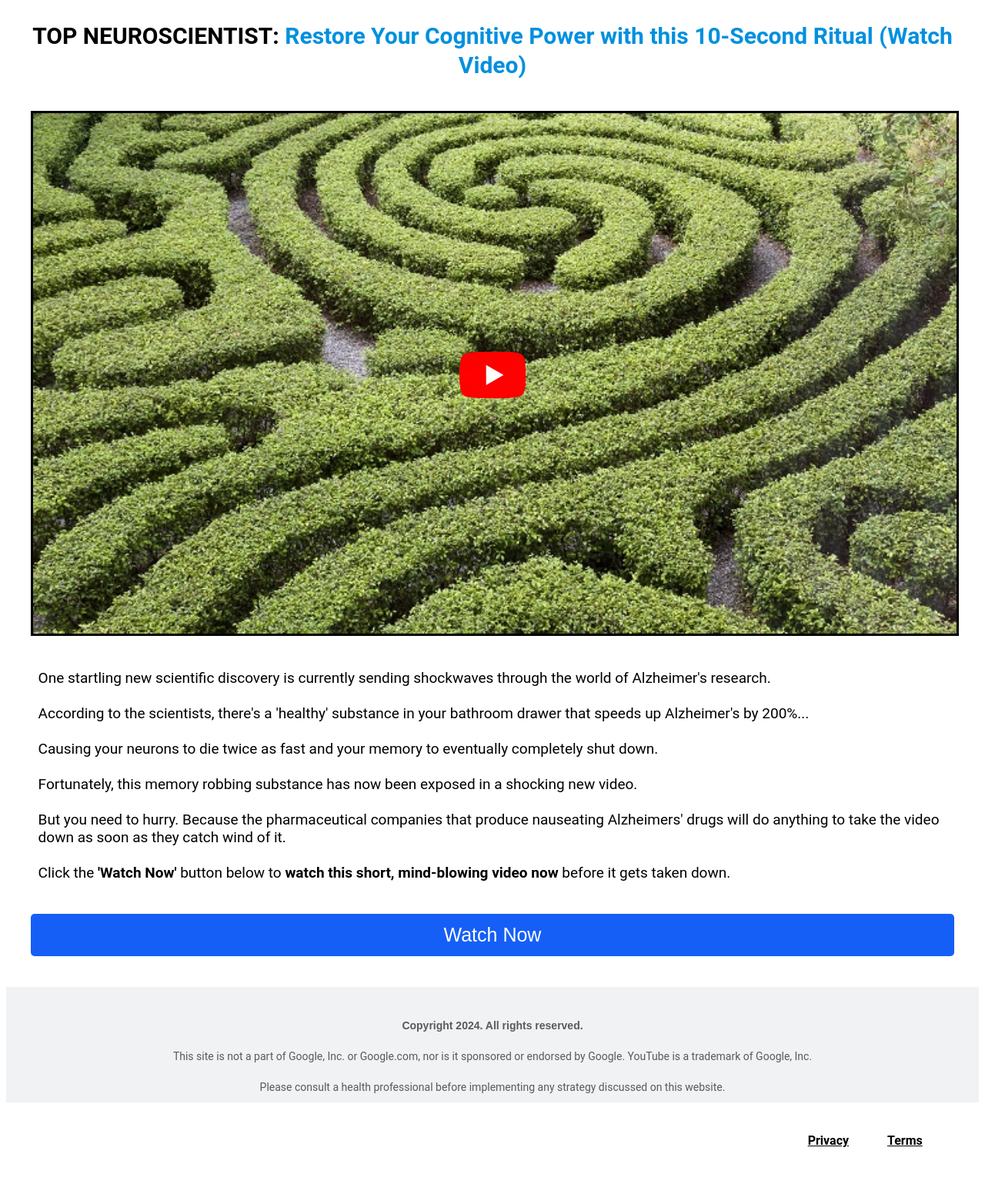
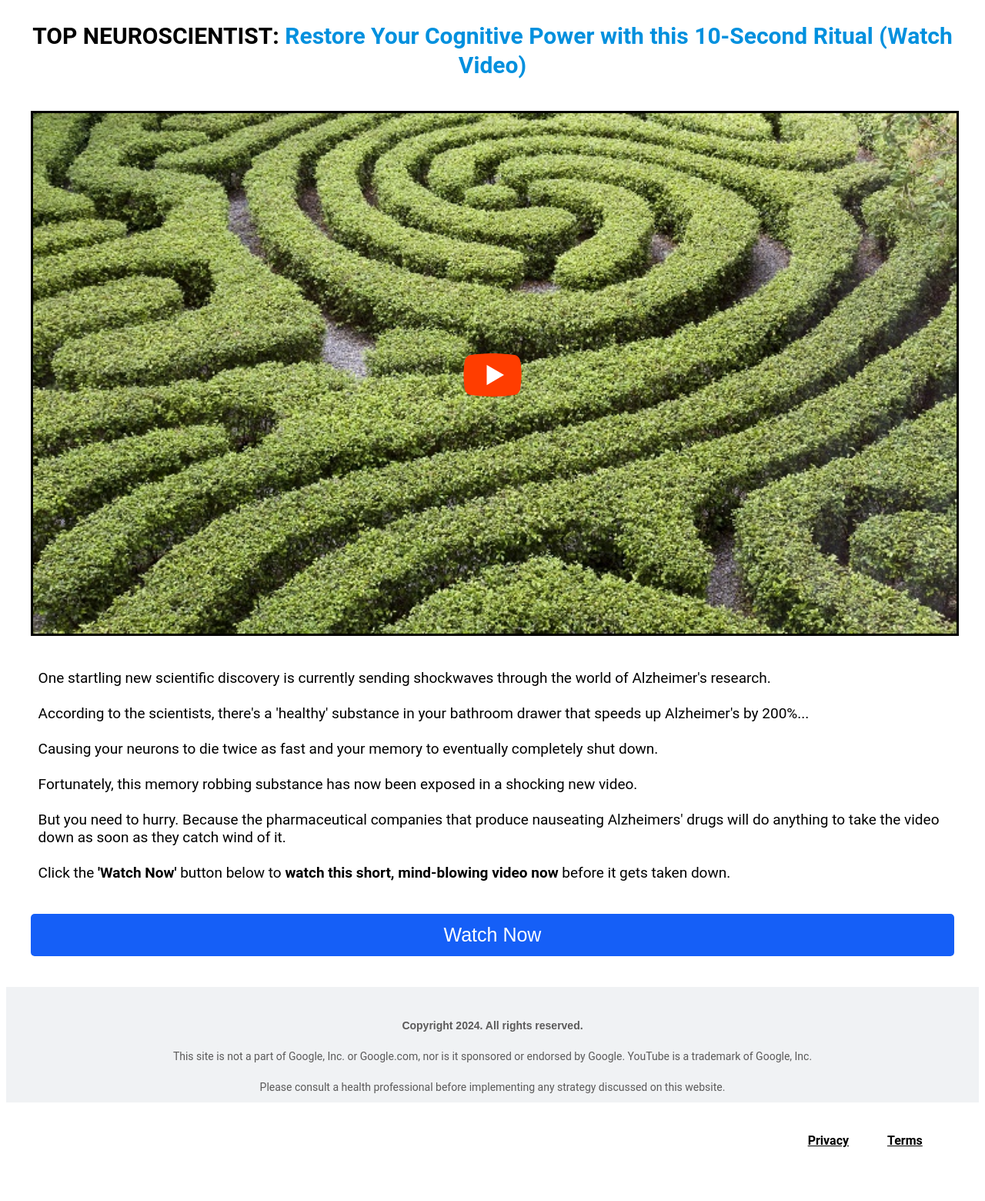
Before and after one commit to vitalityglowlife/memb, a Jekyll site: the page built from lp1vsl1/index.html, in a window 1280 px wide. Shown: the whole page at 77% size. Built offline with Jekyll 4.4.1, drawn with Linux system fonts in a browser that asks for light colours.

Commit message:
using svg play btn

```diff
--- /dev/null
+++ b/_includes/play-btn-b.html
@@ -0,0 +1,3 @@
+<svg class="{{ include.cssClass | default: 'play-btn' }}" xmlns="http://www.w3.org/2000/svg" x="0px" y="0px" width="144" height="144" viewBox="0 0 48 48">
+  <path fill="#FF3D00" d="M43.2,33.9c-0.4,2.1-2.1,3.7-4.2,4c-3.3,0.5-8.8,1.1-15,1.1c-6.1,0-11.6-0.6-15-1.1c-2.1-0.3-3.8-1.9-4.2-4C4.4,31.6,4,28.2,4,24c0-4.2,0.4-7.6,0.8-9.9c0.4-2.1,2.1-3.7,4.2-4C12.3,9.6,17.8,9,24,9c6.2,0,11.6,0.6,15,1.1c2.1,0.3,3.8,1.9,4.2,4c0.4,2.3,0.9,5.7,0.9,9.9C44,28.2,43.6,31.6,43.2,33.9z"></path><path fill="#FFF" d="M20 31L20 17 32 24z"></path>
+</svg>
--- a/_layouts/lptemplate2.html
+++ b/_layouts/lptemplate2.html
@@ -31,7 +31,7 @@
         <a class="cta" href="{{ page.vendorHopLink }}"
            target="_top">
             <img class="lander-img" src="lander_image.jpg">
-            <img class="play-btn" src="../assets/images/play-button.png">
+            {% include play-btn-b.html %}
         </a>
     </div>
     <!-- Paragraph -->
```
Also changed, not shown: _includes/play-btn-a.html (added, +3 -0 lines), assets/images/play-button.png (deleted).
